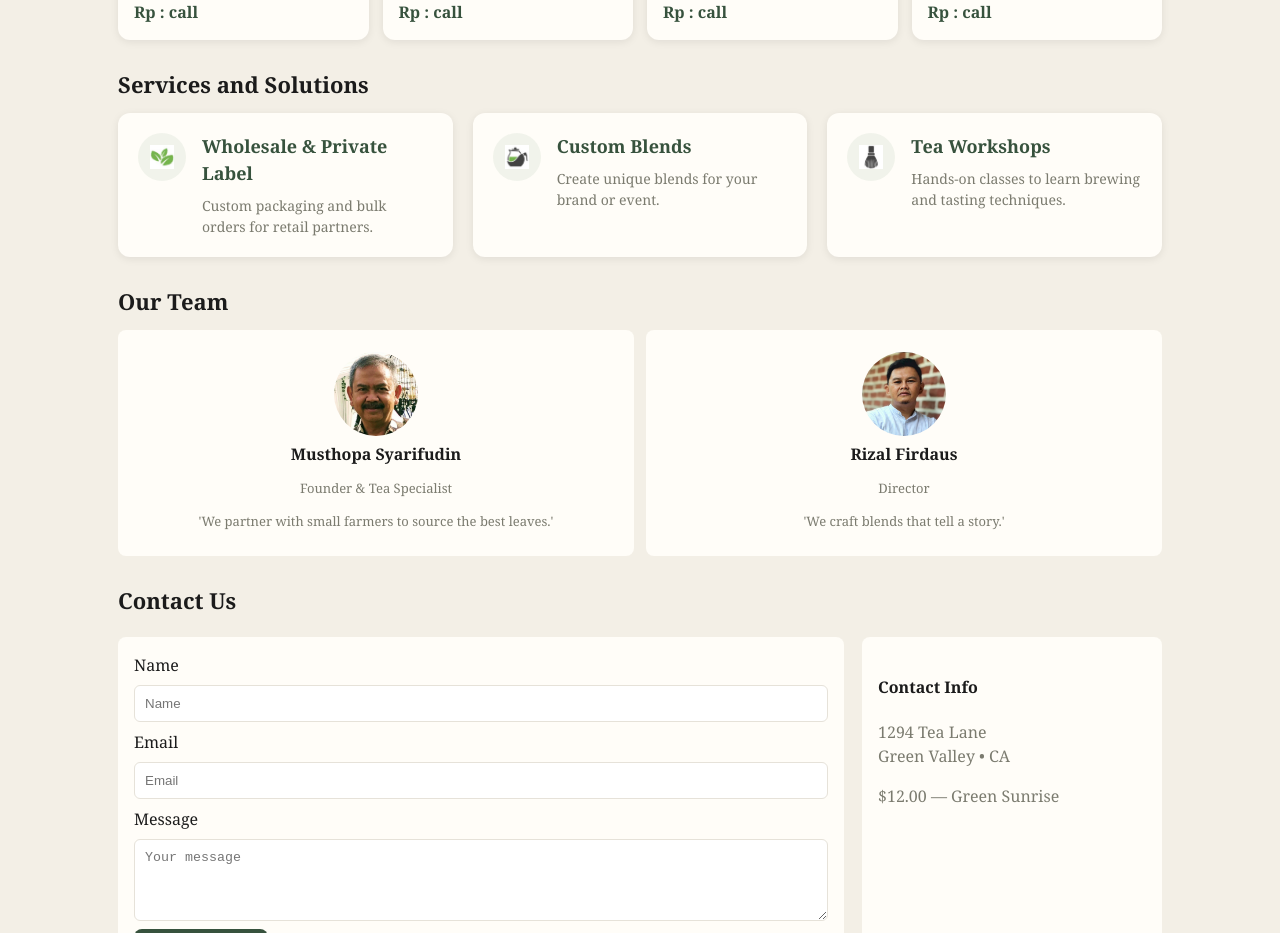
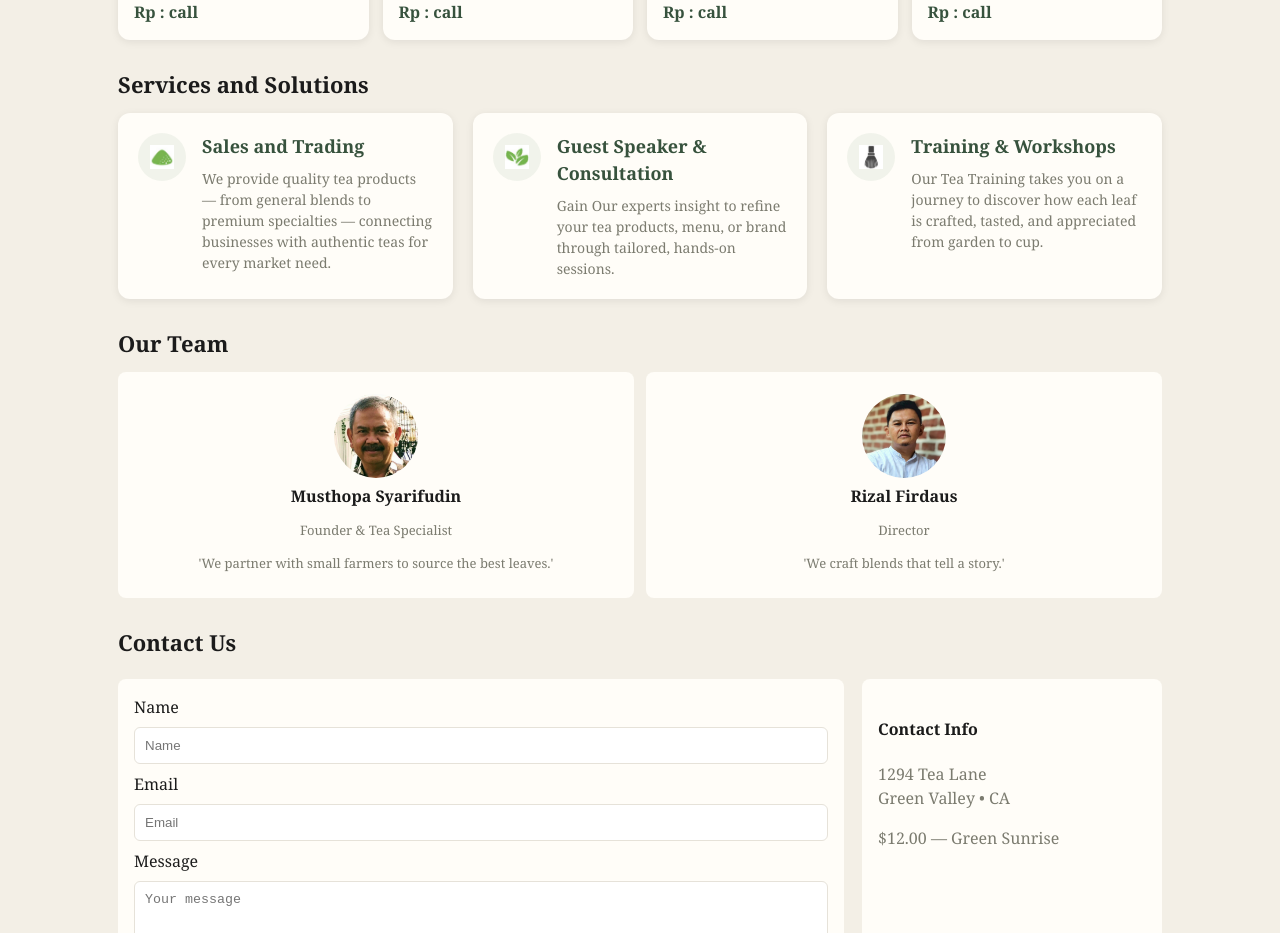
Before and after one commit to ari-fikri/dunses-homepage, a React (Vite) app: page / in a window 1280 px wide. Shown: the part 1020-1953 px from the top of the page. Built offline with nearby package versions, Linux system fonts and the light colour scheme.

Commit message:
Add Services description

```diff
--- a/src/components/Services.jsx
+++ b/src/components/Services.jsx
@@ -1,6 +1,7 @@
 import threeLeaves from '../assets/three_leaves.png';
 import teaPot from '../assets/tea_pot.png';
 import teaBrush from '../assets/tea_brush.png';
+import teaBump from '../assets/tea_bump.png';
 
 function Services() {
   return (
@@ -9,20 +10,20 @@ function Services() {
       <div className="services">
         <div className="service">
           <div className="service-icon">
-            <img src={threeLeaves} alt="Wholesale icon" />
+            <img src={teaBump} alt="Sales and Trading" />
           </div>
           <div className="service-content">
-            <h4>Wholesale & Private Label</h4>
-            <p>Custom packaging and bulk orders for retail partners.</p>
+            <h4>Sales and Trading</h4>
+            <p>We provide quality tea products — from general blends to premium specialties — connecting businesses with authentic teas for every market need.</p>
           </div>
         </div>
         <div className="service">
           <div className="service-icon">
-            <img src={teaPot} alt="Custom blends icon" />
+            <img src={threeLeaves} alt="Consultation" />
           </div>
           <div className="service-content">
-            <h4>Custom Blends</h4>
-            <p>Create unique blends for your brand or event.</p>
+            <h4>Guest Speaker & Consultation</h4>
+            <p>Gain Our experts insight to refine your tea products, menu, or brand through tailored, hands-on sessions.</p>
           </div>
         </div>
         <div className="service">
@@ -30,8 +31,8 @@ function Services() {
             <img src={teaBrush} alt="Tea workshops icon" />
           </div>
           <div className="service-content">
-            <h4>Tea Workshops</h4>
-            <p>Hands-on classes to learn brewing and tasting techniques.</p>
+            <h4>Training & Workshops</h4>
+            <p>Our Tea Training takes you on a journey to discover how each leaf is crafted, tasted, and appreciated from garden to cup.</p>
           </div>
         </div>
       </div>
```
